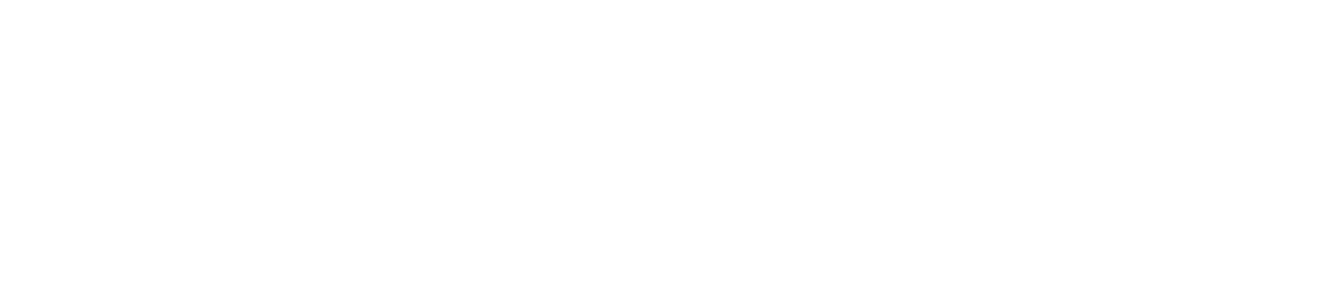
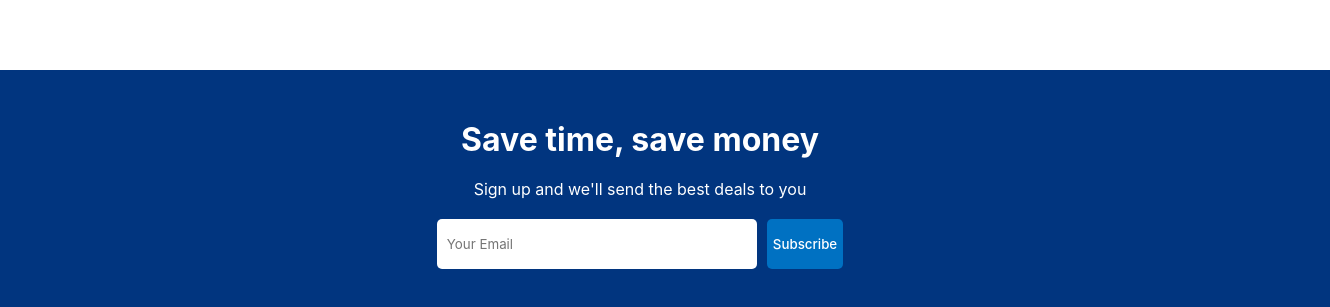
Before and after one commit to hungngo04/booking-app, a React (Create React App) app in the folder booking/: page / in a window 1280 px wide. Shown: the part 1686-1993 px from the top of the page, 1330 px wide, since content can reach past the window. Before the commit the page ends 1676 px from the top, so only its background shows below. Built offline with nearby package versions, Linux system fonts and the light colour scheme.

Commit message:
email list

```diff
--- /dev/null
+++ b/booking/src/components/mailList/MailList.jsx
@@ -0,0 +1,17 @@
+import React from 'react'
+import './mailList.css'
+
+function MailList() {
+  return (
+    <div className="mail">
+        <h1 className="mailTitle">Save time, save money</h1>
+        <span className="mailDesc">Sign up and we'll send the best deals to you</span>
+        <div className="mailInputContainer">
+            <input type="text" placeholder='Your Email' />
+            <button>Subscribe</button>
+        </div>
+    </div>
+  )
+}
+
+export default MailList
--- /dev/null
+++ b/booking/src/components/mailList/mailList.css
@@ -0,0 +1,30 @@
+.mail {
+    width: 100%;
+    background-color: #01357F;
+    margin-top: 50px;
+    color: white;
+    display: flex;
+    align-items: center;
+    flex-direction: column;
+    gap: 20px;
+    padding: 50px;
+}
+
+.mailInputContainer > input {
+    width: 300px;
+    height: 30px;
+    padding: 10px;
+    border-radius: 5px;
+    border: none;
+    margin-right: 10px;
+}
+
+.mailInputContainer > button {
+    border: none;
+    height: 50px;
+    background-color: #0071c2;
+    font-weight: 500;
+    border-radius: 5px;
+    color: white;
+    cursor: pointer;
+}
--- a/booking/src/pages/home/Home.jsx
+++ b/booking/src/pages/home/Home.jsx
@@ -2,6 +2,7 @@
 import Featured from '../../components/featured/Featured'
 import FeaturedProperties from '../../components/featuredProperties/FeaturedProperties'
 import Header from '../../components/header/Header'
+import MailList from '../../components/mailList/MailList'
 import Navbar from '../../components/navbar/Navbar'
 import PropertyList from '../../components/propertyList/PropertyList'
 import './home.css'
@@ -16,6 +17,7 @@
         <PropertyList></PropertyList>
         <h1 className="homeTitle">Homes guests love</h1>
         <FeaturedProperties></FeaturedProperties>
+        <MailList></MailList>
       </div>
     </div>
   )
```
Also changed, not shown: booking/src/components/featuredProperties/featuredProperties.css (line endings or trailing spaces).
